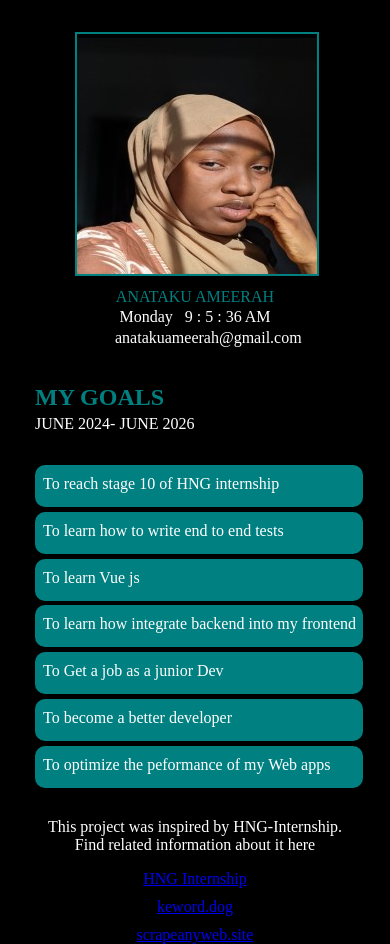
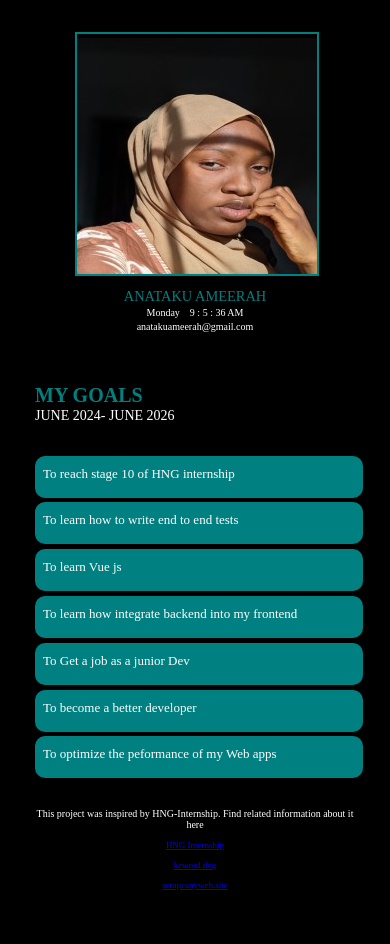
Before and after one commit to AnatakuAmeerah/HNG-INTERNSHIP-TASK-1, a plain HTML site: page index.html in a window 390 px wide. After the commit the page ends 890 px from the top, so only its background shows below. Drawn offline with Linux system fonts and the light colour scheme.

Commit message:
font-sizechanges

```diff
--- a/style.css
+++ b/style.css
@@ -90,20 +90,32 @@ margin-top: -1rem;
     }
     .my-goals{
         margin-top: 12rem;
+        font-size: 20px;
+    }
+    .time-span{
+        font-size: 14px;
+    }
+    .goals{
+        font-size: 13px;
     }
     .date-time{
-
-        margin-top: 2px;
-        gap: 12px;
+      margin-top: 2px;
+        gap: 10px;
+        font-size: 10px;
     }
     p{
         margin-top: 0.2rem;
+        font-size: 10px;
     }
     .slackDisplayName{
         color: #008080;
         text-align: center;
         margin-top: 0.5rem;
-        font-size: 1rem;
+        font-size: 0.9rem;
+        justify-content: center;
+    }
+    .links{
+        font-size: 9px;
     }
 
 
```
